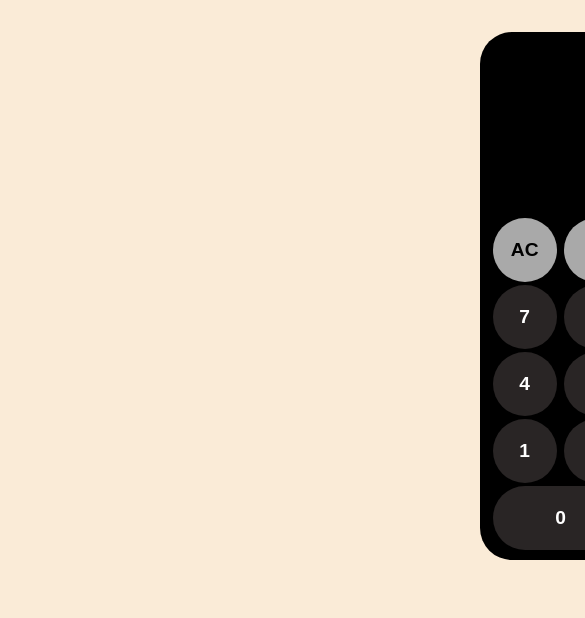
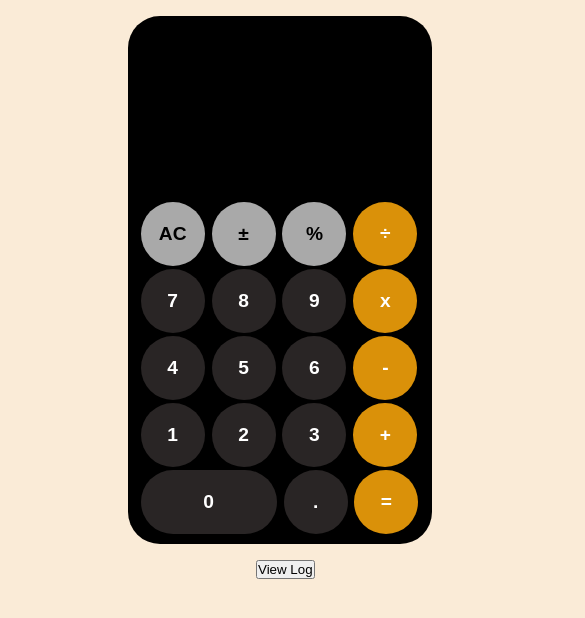
Before and after one commit to ErtugrulGurgen/IOS-Calculator, a plain HTML site: page index.html in a window 390 px wide. Shown: the top 618 px of the page, 585 px wide, since content can reach past the window. Drawn offline with Linux system fonts and the light colour scheme.

Commit message:
Update style.css

```diff
--- a/style.css
+++ b/style.css
@@ -94,3 +94,29 @@ body {
 .zero:hover {
   background-color: rgba(192, 190, 190, 0.397);
 }
+@media screen and (max-width: 600px) {
+  body {
+    display: inline-block;
+    position: static;
+  }
+  .log-btn {
+    position: static;
+    top: 35rem;
+    margin-left: 16rem;
+    margin-top: 1rem;
+  }
+  .log{
+    display: none;
+    margin: 0 0 0 0;
+  }
+  .container {
+    position: static;
+    top: 1rem;
+    left: 22rem;
+    display: inline-block;
+    margin: 1rem 0 0 8rem;
+    width: 19rem;
+    height: 33rem;
+    background-color: black;
+    border-radius: 2rem;
+  }}
```
